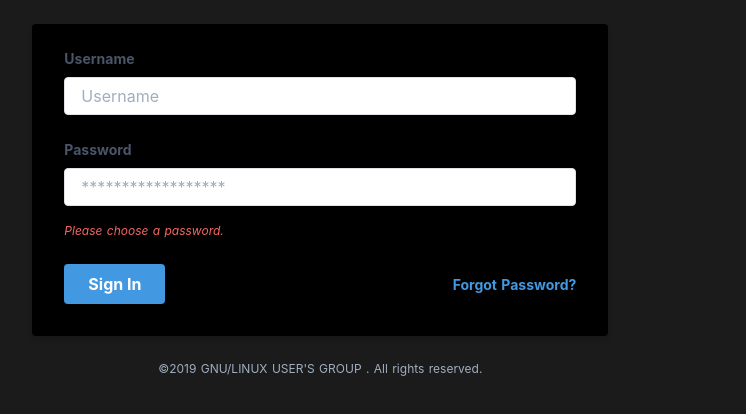
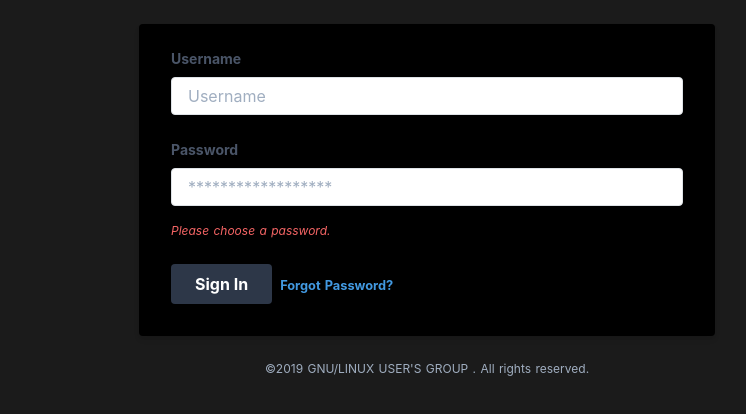
Before and after one commit to abhakta-47/onestop-frontend, a Nuxt app: page /login in a window 1280 px wide. Shown: the top 414 px of the page, without its empty margins (196-942 px from the left). Built offline with nearby package versions, Linux system fonts and the light colour scheme.

Commit message:
Login page made better

```diff
--- a/pages/login.vue
+++ b/pages/login.vue
@@ -1,8 +1,8 @@
 <template>
   <div class="container-fluid">
-    <div class="row">
-      <div class="col-2"></div>
-      <div class="col-8">
+    <div class="row justify-content-center">
+      <div class="col-2 d-none d-md-block"></div>
+      <div class="col-sm-12 col-md-8 col-lg-6">
         <div class="w-full max-w-xl">
           <form class="bg-black shadow-md rounded px-8 pt-6 pb-8 mb-4 mt-4">
             <div class="mb-4">
@@ -38,15 +38,15 @@
                 Please choose a password.
               </p>
             </div>
-            <div class="flex items-center justify-between">
+            <div class="conclusion">
               <button
-                class="bg-blue-500 hover:bg-blue-700 text-white font-bold py-2 px-4 rounded focus:outline-none focus:shadow-outline"
+                class="bg-gray-800 hover:bg-red-700 text-white font-bold py-2 px-4 rounded focus:outline-none focus:shadow-outline"
                 type="button"
               >
-                Sign In
+                Sign&nbsp;In
               </button>
               <a
-                class="inline-block align-baseline font-bold text-sm text-blue-500 hover:text-blue-800"
+                class="inline-block align-baseline font-bold text-sm text-blue-500 hover:text-blue-800" style="font-size:0.8rem"
                 href="#"
               >
                 Forgot Password?
@@ -58,7 +58,7 @@
           </p>
         </div>
       </div>
-      <div class="col-2"></div>
+      <div class="col-2 d-none d-md-block"></div>
     </div>
   </div>
 </template>
@@ -90,6 +90,13 @@ export default {
   background: rgb(27, 27, 27);
 }
 form {
-  word-break: break-all;
+  line-break: auto;
+}
+form a {
+  padding-left: 8px;
+}
+
+@media screen and (max-width:280px) {
+
 }
 </style>
```
